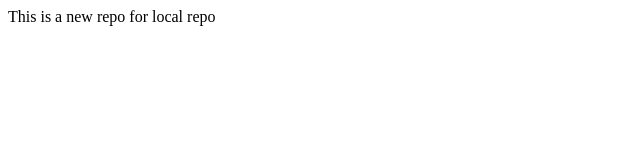
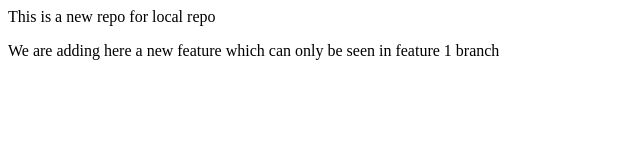
Before and after one commit to newzen699/Local_Repo, a plain HTML site: page index.html in a window 1280 px wide. Shown: the whole page, without its empty margins (0-640 px from the left). Drawn offline with Linux system fonts and the light colour scheme.

Commit message:
new feature added

```diff
--- a/index.html
+++ b/index.html
@@ -1 +1,2 @@
 <p>This is a new repo for local repo</p>
+<p>We are adding here a new feature which can only be seen in feature 1 branch</p>
```
